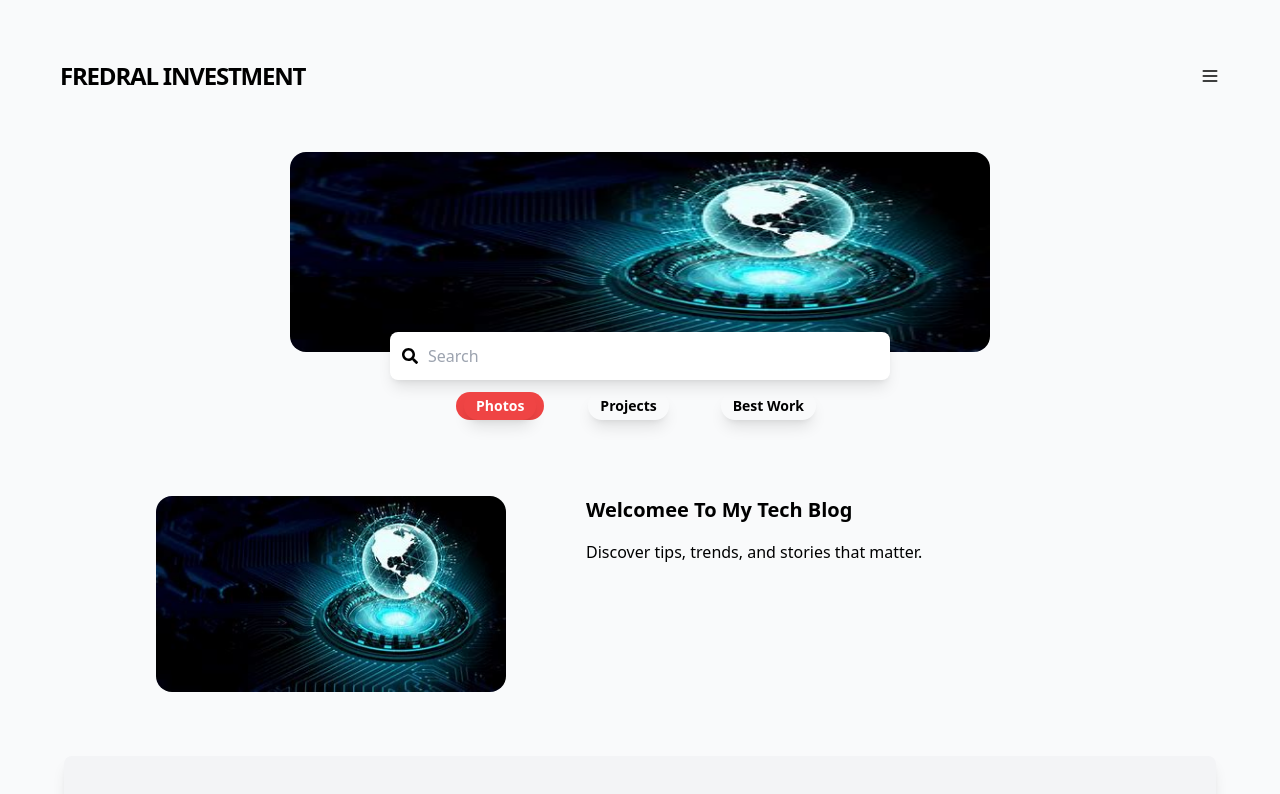
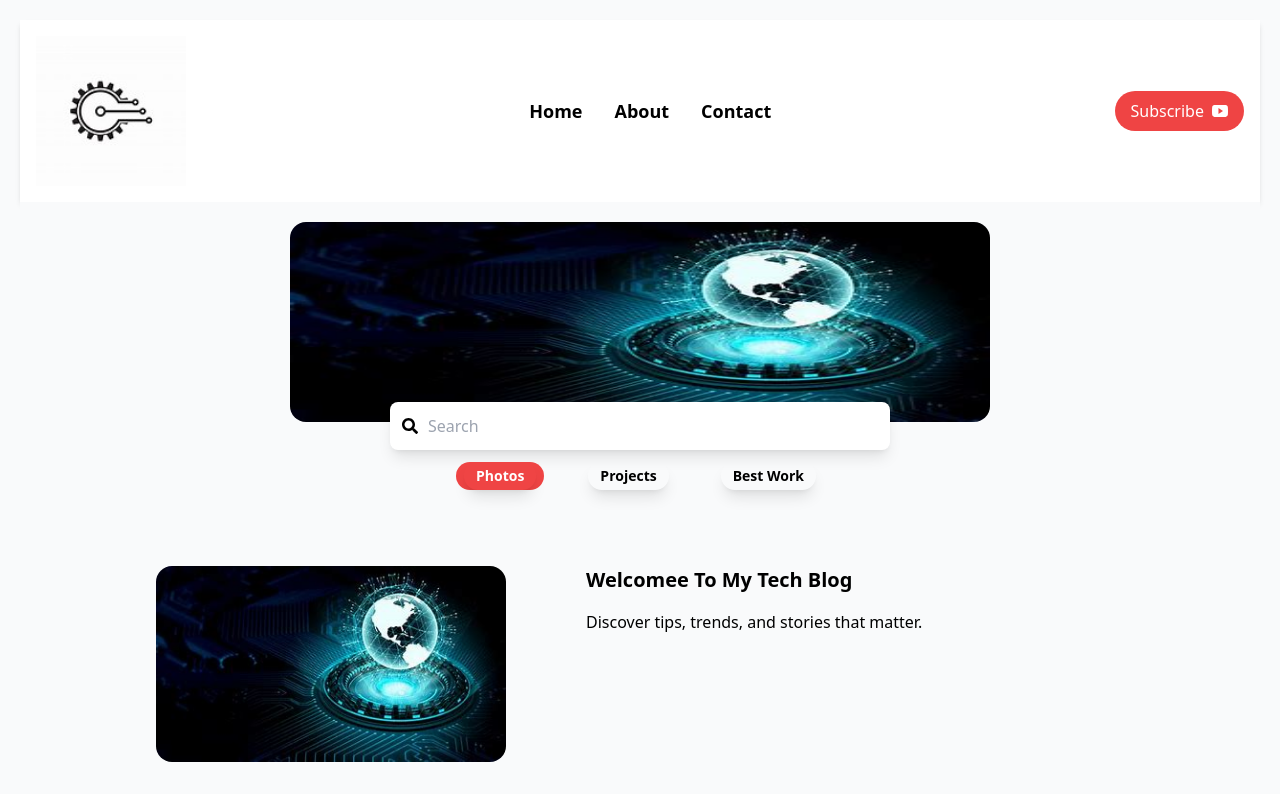
Before and after one commit to Oluwatobi97/My-Blog, a React (Vite) app in the folder my-blog/: page / in a window 1280 px wide. Shown: the top 794 px of the page. Built offline with nearby package versions, Linux system fonts and the light colour scheme.

Commit message:
spelling error

```diff
--- a/my-blog/src/Component/Blogs.jsx
+++ b/my-blog/src/Component/Blogs.jsx
@@ -9,7 +9,7 @@ import { useNavigate } from "react-router-dom";
 
 function Blogs() {
   const navigate = useNavigate();
-  const handClkck = () => {
+  const handClick = () => {
     navigate("/blog-detail");
   };
   return (
--- a/my-blog/src/Component/Header.jsx
+++ b/my-blog/src/Component/Header.jsx
@@ -1,98 +1,87 @@
-import React, { useState } from "react";
+import React, { useState, useRef, useEffect } from "react";
+import Logo from "./../assets/images/Logo.jpeg";
+import { IoLogoYoutube, IoMenu, IoClose } from "react-icons/io5";
+import { useNavigate } from "react-router-dom";
 
-import { Link } from "react-router-dom";
+function Header() {
+  const [menuOpen, setMenuOpen] = useState(false); // State to toggle menu visibility
+  const menuRef = useRef(null); // Ref for the menu container
+  const navigate = useNavigate();
+  // TODO: this close botton for the the meunbar is not working
+  // Close the menu if clicking outside
+  useEffect(() => {
+    const handleClickOutside = (event) => {
+      if (menuRef.current && !menuRef.current.contains(event.target)) {
+        setMenuOpen(false);
+      }
+    };
+    document.addEventListener("mousedown", handleClickOutside);
+    return () => document.removeEventListener("mousedown", handleClickOutside);
+  }, []);
 
-import { Menu, X } from "lucide-react";
+  return (
+    <div className="flex justify-between items-center p-4 bg-white shadow-md">
+      {/* Logo */}
+      <img
+        src={Logo}
+        alt="Logo"
+        className="w-[80px] md:w-[150px] cursor-pointer"
+        onClick={() => navigate("/")}
+      />
 
-export const MoblieNavBar = ({
-  isToggled,
-  setIsToggeled,
-  navItem,
-  buttonCmp,
-}) => {
-  return (
+      {/* Hamburger Menu Icon for Mobile */}
       <div
-      className={`fixed  border ${
-        isToggled
-          ? "block right-[1%] p-10 transition duration-75 ease-in-out"
-          : "left-[100%]"
-      }  transition-all duration-100 ease-in-out z-10   bg-background `}
+        className="md:hidden text-2xl cursor-pointer"
+        onClick={() => setMenuOpen(!menuOpen)}
       >
-      <div className="flex flex-col gap-20 items-center">
-        <ul className="flex flex-col mt-10 gap-10 items-center md:gap-8 text-lg ">
-          {navItem.map((item, index) => (
-            <Link to={item.to} className="pointer">
+        {menuOpen ? <IoClose /> : <IoMenu />}
+      </div>
+
+      {/* Navigation Menu */}
+      <ul
+        ref={menuRef} // Attach ref to the menu
+        className={`fixed inset-0 bg-white flex flex-col items-center justify-center gap-8 text-lg font-semibold transition-transform transform ${
+          menuOpen ? "translate-x-0" : "translate-x-full"
+        } md:static md:translate-x-0 md:flex-row md:gap-8`}
+      >
         <li
-                className="font-semibold capitalize"
+          className="hover:text-blue-500 cursor-pointer"
           onClick={() => {
-                  setIsToggeled(false);
+            navigate("/");
+            setMenuOpen(false); // Close menu on click
           }}
-                key={index}
         >
-                {item.linkName.includes("-")
-                  ? item.linkName.replace("-", " ")
-                  : item.linkName}{" "}
+          Home
         </li>
-            </Link>
-          ))}
+        <li
+          className="hover:text-blue-500 cursor-pointer"
+          onClick={() => {
+            navigate("/About");
+            setMenuOpen(false);
+          }}
+        >
+          About
+        </li>
+        <li
+          className="hover:text-blue-500 cursor-pointer"
+          onClick={() => {
+            navigate("/Contact");
+            setMenuOpen(false);
+          }}
+        >
+          Contact
+        </li>
       </ul>
-        <div>{buttonCmp}</div>
-      </div>
+
+      {/* Optional Subscribe Button */}
+      <button
+        className="hidden md:flex items-center gap-2 bg-red-500 text-white py-2 px-4 rounded-full hover:bg-red-600"
+        onClick={() => window.open("https://youtube.com", "_blank")}
+      >
+        Subscribe <IoLogoYoutube />
+      </button>
     </div>
   );
-};
+}
 
-export const NavBar = () => {
-  const [isDropdownOpen, setIsDropdownOpen] = useState(false);
-
-  const navList = [
-    {
-      linkName: "Home",
-      to: "/",
-    },
-    {
-      linkName: "About Us",
-      to: "/About",
-    },
-    {
-      linkName: "Contact ",
-      to: "/Contact",
-    },
-  ];
-  const [isToggled, setIsToggeled] = useState(false);
-
-  return (
-    <div className=" md:p-5 m-auto bg-background">
-      <div className="max-w-7xl py-5 px-5 flex items-center justify-between">
-        {/* <img src={photo1} className='md:w-[150px] w-[90px]' /> */}
-        <h1 className="text-xl md:text-2xl font-extrabold  tracking-tighter text-textSecondary">
-          FREDRAL INVESTMENT
-        </h1>
-        <button onClick={() => setIsToggeled(!isToggled)} className="relative">
-          {!isToggled ? (
-            <Menu size={20} className="cursor-pointer ml-auto" />
-          ) : (
-            <X size={20} className="cursor-pointer ml-auto" />
-          )}
-          {/* <MoblieNavBar
-            buttonCmp={
-              <button
-                onClick={() => userContext.logOut()}
-                className={
-                  "flex items-center justify-center px-4 py-2 bg-red-400 hover:bg-blue-700 text-white font-semibold rounded-md transition duration-75 ease-in-out"
-                }
-              >
-                Log out
-              </button>
-            }
-            isToggled={isToggled}
-            navItem={navList}
-            setIsToggeled={setIsToggeled}
-          /> */}
-        </button>
-      </div>
-    </div>
-  );
-};
-
-export default NavBar;
+export default Header;
```
Also changed, not shown: 1 other file (tests, documents, lock files or other folders). Lines whose indentation alone changed are shown as unchanged.
